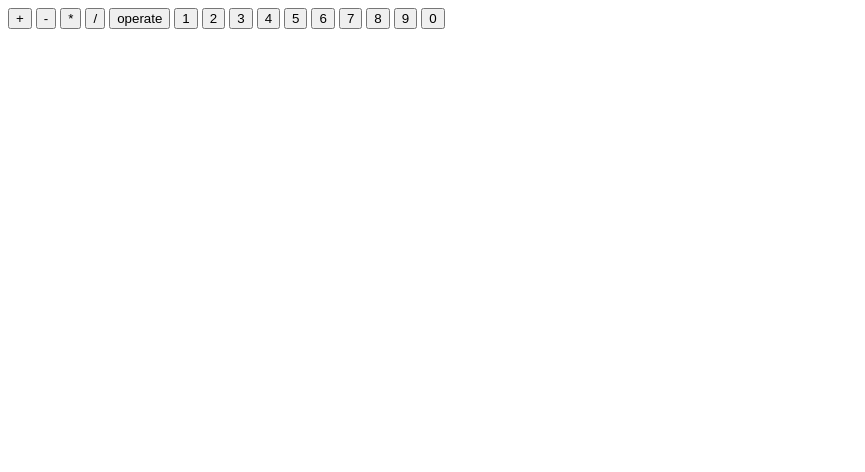
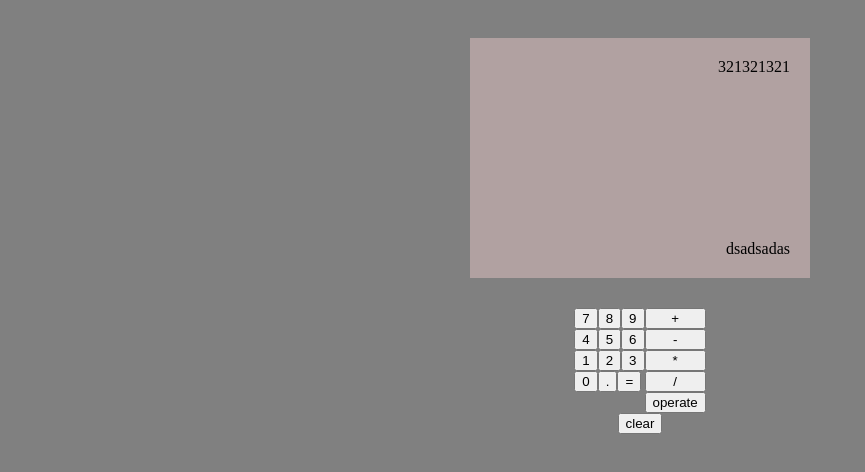
Before and after one commit to andrewhuang8158/Calculator, a plain HTML site: page index.html in a window 1280 px wide. Shown: the whole page, without its empty margins (0-865 px from the left). Drawn offline with Linux system fonts and the light colour scheme.

Commit message:
CSS for buttons closer to a real calculator, some button functionality to the numbers

```diff
--- a/index.html
+++ b/index.html
@@ -5,27 +5,51 @@
     <meta http-equiv="X-UA-Compatible" content="IE=edge">
     <meta name="viewport" content="width=device-width, initial-scale=1.0">
     <title>Document</title>
+    <link rel = "stylesheet" href = "style.css">
 </head>
 <body>
 
+    <div id = "calculator">
+        <div id = "displayBg">
+            <div id = "displayActive"> 321321321 </div>
+            <div id = "displayStored"> dsadsadas </div>
+        </div>
 
+        <div id = "base">
+            <div id = "zeroToNine-container">
+                <div id = "sevenToNine">
+                    <button  id = "sevenButton" class = "button"> 7 </button>
+                    <button  id = "eightButton" class = "button"> 8 </button>
+                    <button  id = "nineButton" class = "button"> 9 </button>
+                </div>
+                <div id = "fourToSix">
+                    <button  id = "fourButton" class = "button"> 4 </button>
+                    <button  id = "fiveButton" class = "button"> 5 </button>
+                    <button  id = "sixButton" class = "button"> 6 </button>
+                </div>
+                <div id = "oneToThree">
+                    <button  id = "oneButton" class = "button"> 1 </button>
+                    <button  id = "twoButton" class = "button"> 2 </button>
+                    <button  id = "threeButton" class = "button"> 3 </button>
+                </div>
+                <div id = "zeroToEqual">
+                    <button  id = "zeroButton" class = "button"> 0 </button>
+                    <button  id = "dotButton" class = "button"> . </button>
+                    <button  id = "equalsButton" class = "button"> = </button>
+                </div>
+            </div>
+            <div id = "baseButtons">
+                    <button  id = "addButton" class = "button"> + </button>
+                    <button  id = "minusButton" class = "button"> - </button>
+                    <button  id = "multiplyButton" class = "button"> * </button>
+                    <button  id = "divideButton" class = "button"> / </button>
+                    <button  id = "operateButton" class = "button"> operate </button>
+            </div>
+        </div>
 
-
-    <button  id = "addButton" class = "button"> + </button>
-    <button  id = "minusButton" class = "button"> - </button>
-    <button  id = "multiplyButton" class = "button"> * </button>
-    <button  id = "divideButton" class = "button"> / </button>
-    <button  id = "operateButton" class = "button"> operate </button>
-    <button  id = "1Button" class = "button"> 1 </button>
-    <button  id = "2Button" class = "button"> 2 </button>
-    <button  id = "3Button" class = "button"> 3 </button>
-    <button  id = "4Button" class = "button"> 4 </button>
-    <button  id = "5Button" class = "button"> 5 </button>
-    <button  id = "6Button" class = "button"> 6 </button>
-    <button  id = "7Button" class = "button"> 7 </button>
-    <button  id = "8Button" class = "button"> 8 </button>
-    <button  id = "9Button" class = "button"> 9 </button>
-    <button  id = "0Button" class = "button"> 0 </button>
+            <button  id = "clearButton" class = "button"> clear </button>
+        </div>
+    </div>
 
     <script src="myscript.js"></script>
 </body>
--- a/myscript.js
+++ b/myscript.js
@@ -1,5 +1,7 @@
 let n1 = 4
 let n2 = 2
+
+let storedResult = '0';
 
 const addButton = document.querySelector("#addButton")
 const minusButton = document.querySelector("#minusButton")
@@ -16,6 +18,11 @@ const sevenButton = document.querySelector("#sevenButton")
 const eightButton = document.querySelector("#eightButton")
 const nineButton = document.querySelector("#nineButton")
 const zeroButton = document.querySelector("#zeroButton")
+const dotButton = document.querySelector("#dotButton")
+const equalsButton = document.querySelector("#equalsButton")
+const clearButton = document.querySelector("#clearButton")
+
+
 
 
 addButton.onclick = add()
@@ -49,13 +56,20 @@ operateButton.addEventListener('click', () => {
 
 })
 
-oneButton.onclick = one()
-oneButton.onclick = two()
-oneButton.onclick = three()
-oneButton.onclick = four()
-oneButton.onclick = five()
-oneButton.onclick = six()
-oneButton.onclick = seven()
-oneButton.onclick = eight()
-oneButton.onclick = nine()
-oneButton.onclick = zero()
+oneButton.onclick = function one() {
+    storedResult += "1"
+    console.log(storedResult)
+}
+
+twoButton.onclick = two()
+threeButton.onclick = three()
+fourButton.onclick = four()
+fiveButton.onclick = five()
+sixButton.onclick = six()
+sevenButton.onclick = seven()
+eightButton.onclick = eight()
+nineButton.onclick = nine()
+zeroButton.onclick = zero()
+dotButton.onclick = dot()
+equalsButton.onclick = equals()
+clearButton.onclick = clear()
--- /dev/null
+++ b/style.css
@@ -0,0 +1,40 @@
+body {
+    background-color: gray;
+}
+#calculator{
+    display: flex;
+    flex-flow: column wrap;
+    justify-content: space-between;
+    align-items: center;
+}
+#displayBg {
+    display: flex;
+    flex-direction: column;
+    justify-content: space-between;
+    background-color: rgb(177, 161, 161);
+    width: 300px;
+    height: 200px;
+    padding: 20px;
+    margin: 30px;
+    text-align: right;
+}
+
+#zeroToNine-container {
+    display: flex;
+    flex-flow: column wrap;
+
+}
+#sevenToNine, #fourToSix,
+#oneToThree, #zeroToEqual{
+    display: flex;
+    flex-flow: row wrap;
+}
+
+#base {
+    display: flex;
+    flex-flow: row nowrap;
+}
+#baseButtons {
+    display: flex;
+    flex-flow: column wrap;
+}
```
